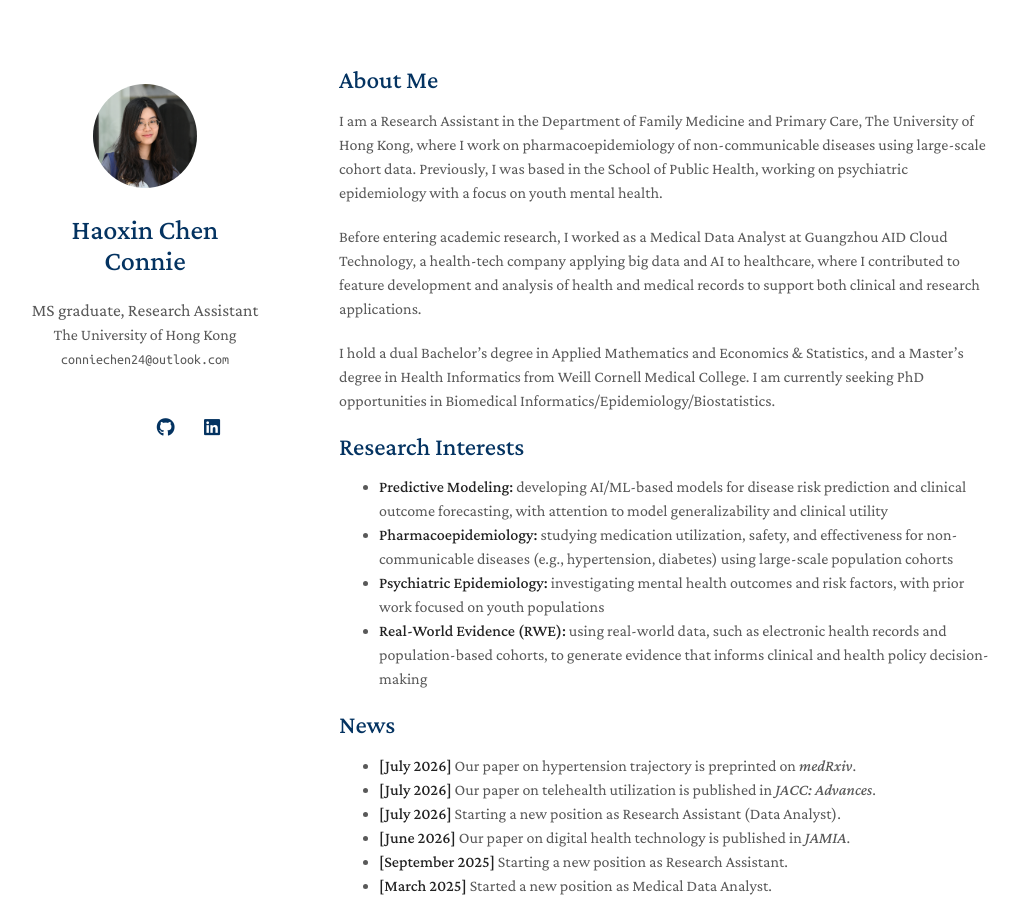
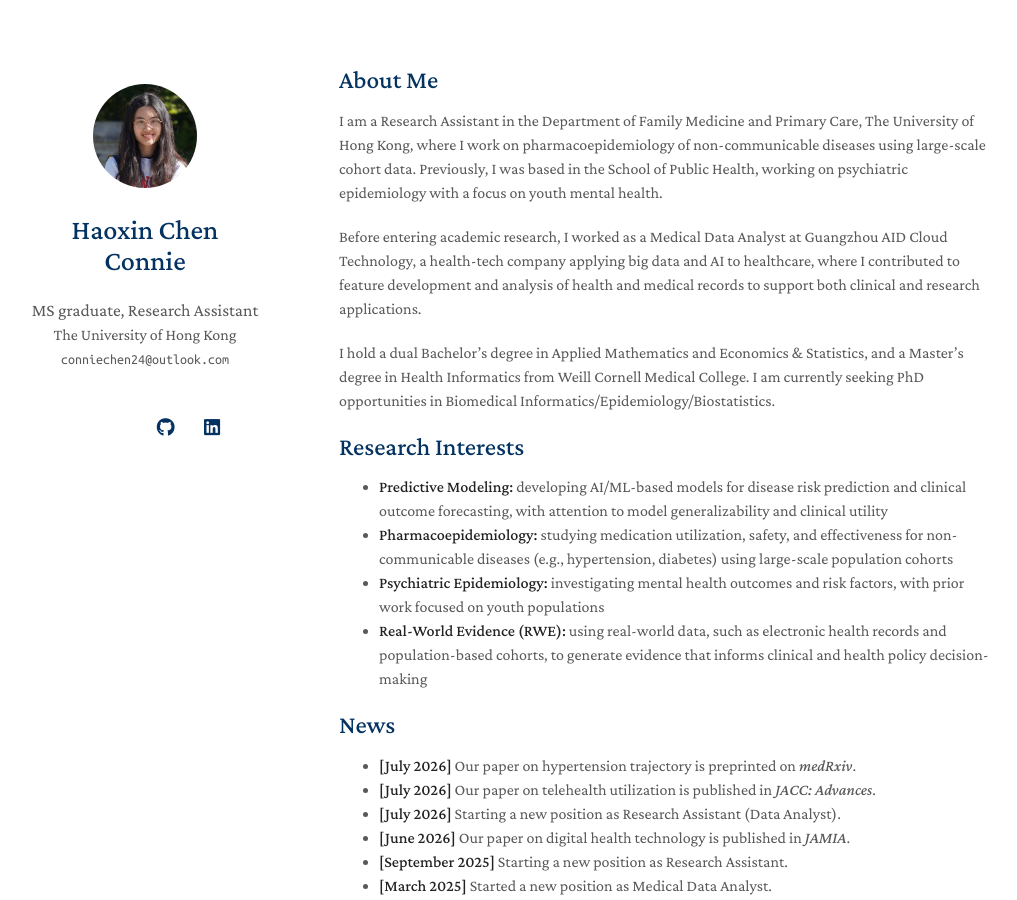
Before and after one commit to hxcconnie-star/hxcconnie-star.github.io, a Jekyll site: the page built from index.md, in a window 1280 px wide and 900 px high. Shown: the whole window, without its empty margins (131-1148 px from the left). Built offline with Jekyll 4.4.1, drawn with Linux system fonts in a browser that asks for light colours; a style sheet for code colours, icons or effects is not loaded; our own code applies the rules of GitHub Pages for plain Markdown files.

Commit message:
_config.yml
Update avatar image path in config file

```diff
--- a/_config.yml
+++ b/_config.yml
@@ -23,7 +23,7 @@ linkedin: https://www.linkedin.com/in/haoxin-chen-984506157/
 
 # Images (e.g., your profile picture and your website's favicon)
 # "favicon" and "favicon_dark" are used for the light and dark modes, respectively.
-avatar: ./assets/img/avatar.jpg
+avatar: ./assets/img/avatar_2.jpg
 favicon: ./assets/img/favicon.png
 favicon_dark: ./assets/img/favicon-dark.png
 
```
